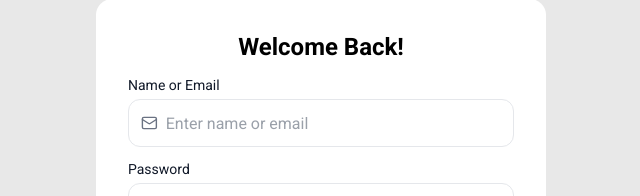
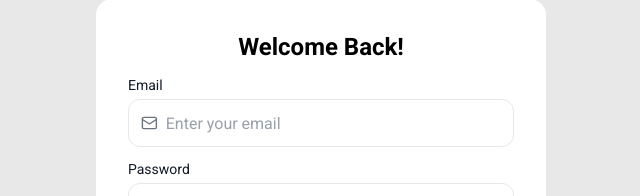
Before and after one commit to shiven24k/FlowOS, a React (Vite) app in the folder frontend/: page /login in a window 1280 px wide. Shown: the part 149-345 px from the top of the page, without its empty margins (319-959 px from the left). Built offline with nearby package versions, Linux system fonts and the light colour scheme.

Commit message:
call apis

```diff
--- a/frontend/src/pages/auth.tsx
+++ b/frontend/src/pages/auth.tsx
@@ -8,23 +8,28 @@ import { User, Mail, Lock, Eye, EyeOff } from "lucide-react";
 import { iUserSignupdata, iUserLogindata } from "@/types";
 import { GoogleLogin } from "@react-oauth/google";
 import { validateEmail, validatePassword, validateUsername } from "../utils";
-import { handleSignUp } from "../apis/index";
+import { handleLogin, handleSignUp } from "../apis/index";
 import "../App.css";
 
 const LoginForm: React.FC = () => {
   const [form, setForm] = useState<iUserLogindata>({
-    identifier: "",
+    email: "",
     password: "",
   });
+
   const [error, setError] = useState<boolean>(false);
   const [showPassword, setShowPassword] = useState<boolean>(false);
   const [invalidField, setInvalidField] = useState<string>("");
 
   const navigate = useNavigate();
+
   function togglePassword() {
     setShowPassword((prev) => !prev);
   }
-
+  function throwInputError(fieldName: string) {
+    setError(true);
+    setInvalidField(fieldName);
+  }
   function handleForm(e: React.ChangeEvent<HTMLInputElement>) {
     const { id, value } = e.target;
     setForm((prev) => ({
@@ -33,9 +38,19 @@ const LoginForm: React.FC = () => {
     }));
   }
 
-  function handleSubmit(e: React.FormEvent<HTMLFormElement>) {
+  async function handleSubmit(e: React.FormEvent<HTMLFormElement>) {
     e.preventDefault();
     console.log(form);
+    if (!validateEmail(form.email)) return throwInputError("email");
+    if (!validatePassword(form.password)) return throwInputError("password");
+    try {
+      const response = await handleLogin(form);
+      if (!response) {
+        console.log("failed to login");
+      }
+    } catch (error) {
+      console.log(error);
+    }
   }
   const responseMessage = (response: any) => {
     console.log(response);
@@ -45,16 +60,21 @@ const LoginForm: React.FC = () => {
   };
   return (
     <div className='w-screen h-screen flex items-center justify-center'>
-      <FormContainer onsubmit={handleSubmit} id='loginForm'>
+      <FormContainer
+        onsubmit={(e: any) => {
+          handleSubmit(e);
+        }}
+        id='loginForm'>
         <div className='w-full flex items-center justify-center'>
           <h1 className='text-sm lg:text-2xl font-semibold'>Welcome Back!</h1>
         </div>
         <div className='flex flex-col gap-1'>
-          <Label> Name or Email </Label>
+          <Label> Email </Label>
           <Input
-            placeholder='Enter name or email'
+            placeholder='Enter your email'
+            type='email'
             icon={Mail}
-            id='identifier'
+            id='email'
             required
             autoComplete='username'
             onChange={(e) => {
@@ -145,6 +165,7 @@ const LoginForm: React.FC = () => {
 };
 
 const SignUpForm: React.FC = () => {
+
   const [form, setForm] = useState<iUserSignupdata>({
     name: "",
     email: "",
@@ -176,7 +197,14 @@ const SignUpForm: React.FC = () => {
     if (!validateUsername(form.name)) return throwInputError("name");
     if (!validatePassword(form.password)) return throwInputError("password");
     if (!validateEmail(form.email)) return throwInputError("email");
-    // const isSuccess = await handleSignUp(form);
+    try {
+      const response = await handleSignUp(form);
+      if (!response) {
+        console.log("failed");
+      }
+    } catch (error: any) {
+      console.log(error);
+    }
   }
   const responseMessage = (response: any) => {
     console.log(response);
```
